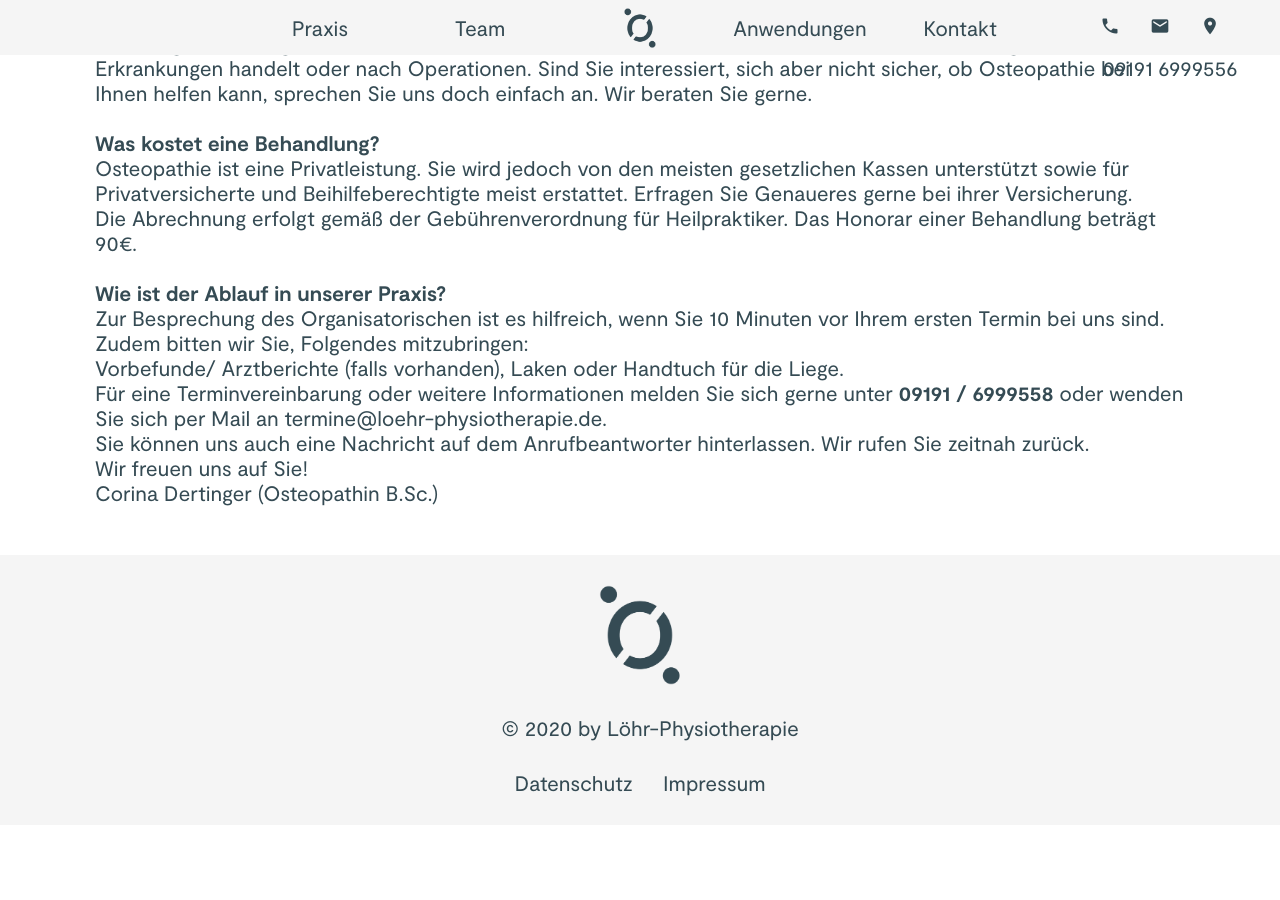
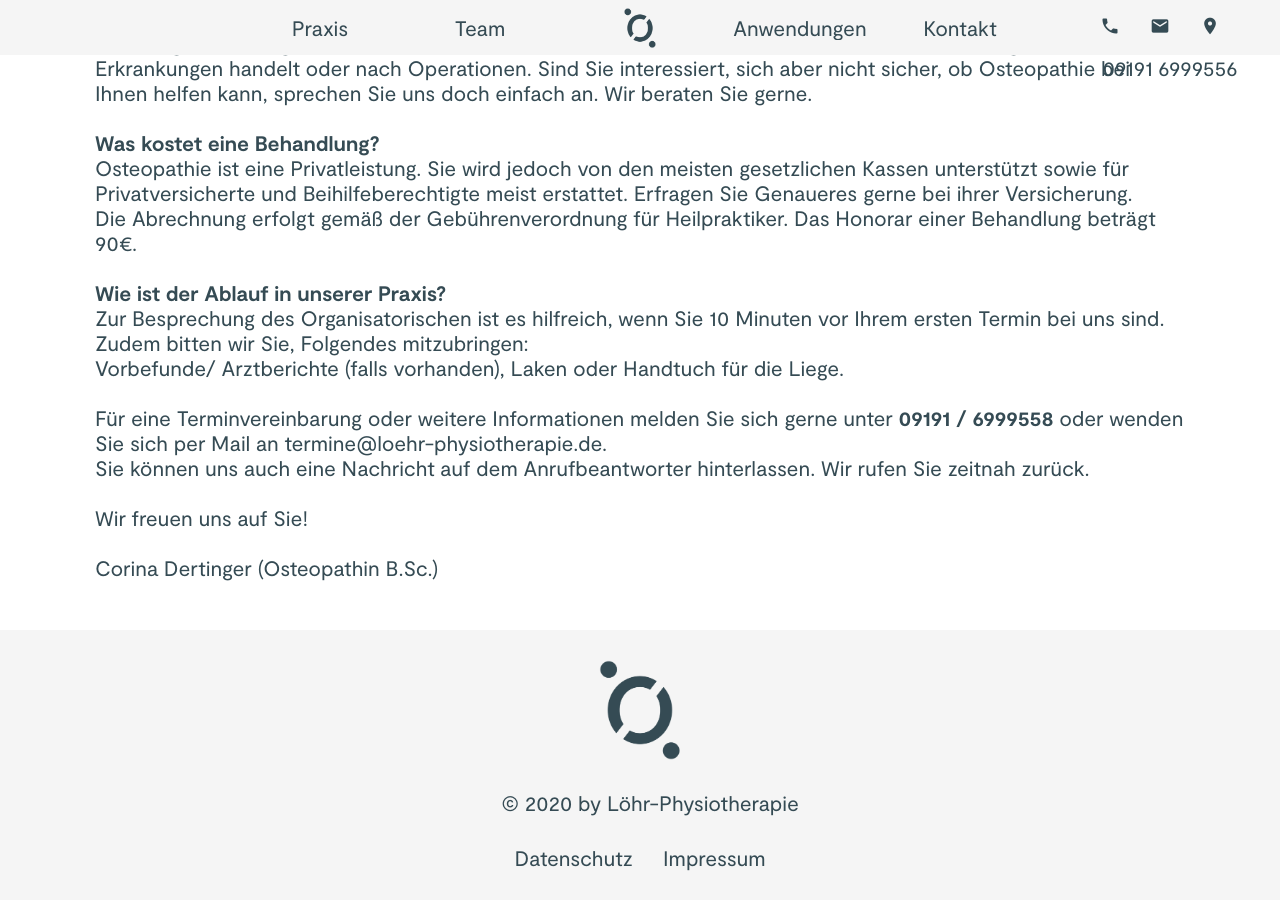
Before and after one commit to loehr-physiotherapie/loehr-physiotherapie.github.io, a Jekyll site: the page built from osteopathie.html, in a window 1280 px wide and 900 px high, scrolled down 1749 px. Built offline with Jekyll 4.4.1, drawn with Linux system fonts in a browser that asks for light colours; before the commit the page ends 2574 px from its top, so only the background shows below that.

Commit message:
Update osteopathie.html

```diff
--- a/osteopathie.html
+++ b/osteopathie.html
@@ -16,7 +16,6 @@ permalink: /osteopathie/
         <p><strong><a href="/index#kontakt">+ Unser Kontakt</a></strong></p>
         </div>
 </section>
-
 
 <section id="faq" class="faq editable">
     <a href="#osteopathie"><i class="material-icons" style="font-size:40px;">keyboard_arrow_up</i></a>
@@ -43,11 +42,11 @@ permalink: /osteopathie/
     <p>Zur Besprechung des Organisatorischen ist es hilfreich, wenn Sie 10 Minuten vor Ihrem ersten Termin bei uns sind. Zudem bitten wir Sie, Folgendes mitzubringen: <br />
 	Vorbefunde/ Arztberichte (falls vorhanden), Laken oder Handtuch für die Liege.
 	</p>
-    <p> </p>
+    <p>&nbsp; </p>
 	<p>Für eine Terminvereinbarung oder weitere Informationen melden Sie sich gerne unter <strong>09191 / 6999558</strong> oder wenden Sie sich per Mail an termine@loehr-physiotherapie.de.<br/>
 	Sie können uns auch eine Nachricht auf dem Anrufbeantworter hinterlassen. Wir rufen Sie zeitnah zurück.</p>
-	<p> </p>
+	<p>&nbsp; </p>
 	<p>Wir freuen uns auf Sie!</p>
-	<p> </p>
+	<p>&nbsp; </p>
 	<p>Corina Dertinger (Osteopathin B.Sc.)</p>
 </section>
```
